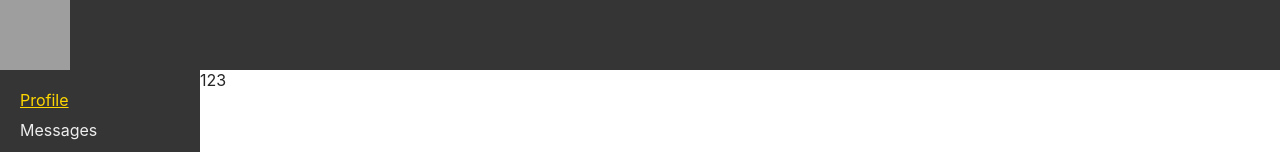
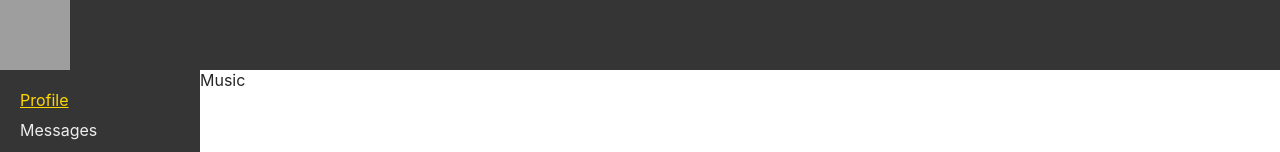
Before and after one commit to snizhko/react-01, a React (Create React App) app: page /music in a window 1280 px wide. Shown: the top 152 px of the page. Built offline with nearby package versions, Linux system fonts and the light colour scheme; grey boxes are pictures that could not be loaded.

Commit message:
19 - add router (node package + links for pages) to project + settings, music, news empty components

```diff
--- a/package.json
+++ b/package.json
@@ -8,6 +8,7 @@
     "@testing-library/user-event": "^13.5.0",
     "react": "^17.0.2",
     "react-dom": "^17.0.2",
+    "react-router-dom": "^6.2.1",
     "react-scripts": "5.0.0",
     "web-vitals": "^2.1.3"
   },
--- a/src/App.js
+++ b/src/App.js
@@ -1,21 +1,32 @@
 import "./App.css";
+import {BrowserRouter, Routes, Route} from "react-router-dom";
 import Footer from "./components/Footer/Footer";
 import Header from "./components/Header/Header";
 import Navbar from "./components/Navbar/Navbar";
 import Profile from "./components/Profile/Profile";
 import Dialogs from "./components/Dialogs/Dialogs";
+import Settings from "./components/Settings/Settings";
+import Music from "./components/Music/Music";
+import News from "./components/News/News";
 
 const App = () => {
     return (
+        <BrowserRouter>
             <div className="app-wrapper">
                 <Header/>
                 <Navbar/>
                 <main className="main">
-                {/*<Profile />*/}
-                <Dialogs/>
+                    <Routes>
+                        <Route path="/profile" element={<Profile/>}/>
+                        <Route path="/dialogs" element={<Dialogs/>}/>
+                        <Route path="/settings" element={<Settings/>}/>
+                        <Route path="/music" element={<Music/>}/>
+                        <Route path="/news" element={<News/>}/>
+                    </Routes>
                 </main>
                 <Footer/>
             </div>
+        </BrowserRouter>
     );
 };
 
--- a/src/components/Dialogs/Dialogs.jsx
+++ b/src/components/Dialogs/Dialogs.jsx
@@ -2,7 +2,7 @@
 
 const Dialogs = (props) => {
     return (
-        <div className={s.dialogs}>123</div>
+        <div className={s.dialogs}>Dialogs</div>
     )
 }
 
--- /dev/null
+++ b/src/components/Music/Music.jsx
@@ -0,0 +1,9 @@
+import s from "./Music.module.css"
+
+const Music = (props) => {
+    return (
+        <div className={s.music}>Music</div>
+    )
+}
+
+export default Music;
--- a/src/components/Navbar/Navbar.jsx
+++ b/src/components/Navbar/Navbar.jsx
@@ -5,19 +5,19 @@
         <nav className={s.nav}>
         <ul className={s.list}>
           <li className={`${s.item} ${s.active}`}>
-            <a className={s.link} href="#">Profile</a>
+            <a className={s.link} href="/profile">Profile</a>
           </li>
           <li className={s.item}>
-            <a className={s.link} href="#">Messages</a>
+            <a className={s.link} href="/dialogs">Messages</a>
           </li>
           <li className={s.item}>
-            <a className={s.link} href="#">News</a>
+            <a className={s.link} href="/news">News</a>
           </li>
           <li className={s.item}>
-            <a className={s.link} href="#">Music</a>
+            <a className={s.link} href="/music">Music</a>
           </li>
           <li className={s.item}>
-            <a className={s.link} href="#">Settings</a>
+            <a className={s.link} href="/settings">Settings</a>
           </li>
         </ul>
       </nav>
--- /dev/null
+++ b/src/components/News/News.jsx
@@ -0,0 +1,9 @@
+import s from "./News.module.css"
+
+const News = (props) => {
+    return (
+        <div className={s.news}>News</div>
+    )
+}
+
+export default News;
--- /dev/null
+++ b/src/components/Settings/Settings.jsx
@@ -0,0 +1,9 @@
+import s from "./Settings.module.css"
+
+const Settings = (props) => {
+    return (
+        <div className={s.settings}>Settings</div>
+    )
+}
+
+export default Settings;
```
Also changed, not shown: src/components/Music/Music.module.css (added), src/components/News/News.module.css (added), src/components/Settings/Settings.module.css (added), 1 other file (tests, documents, lock files or other folders). Lines whose indentation alone changed are shown as unchanged.
